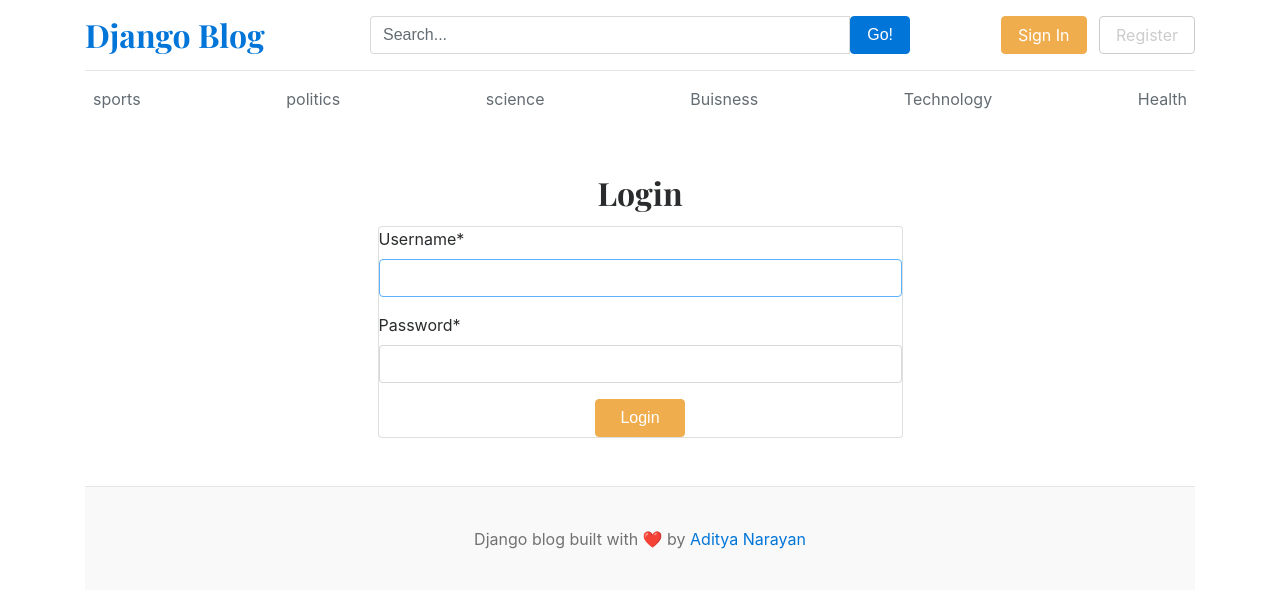
After one commit to aditya123-456/django-blog, a Django app: page /login/ in a window 1280 px wide. The commit adds this page. Shown: the top 590 px of the page. Run offline with Django 5.2, Linux system fonts and the light colour scheme; data comes from the database, SQL or seed files in the repository; both versions use the stored data as it was after the commit; some libraries are stand-ins or nearby versions.

Commit message:
registration and login functionality

```diff
--- a/blog_main/settings.py
+++ b/blog_main/settings.py
@@ -38,7 +38,9 @@ INSTALLED_APPS = [
     'django.contrib.messages',
     'django.contrib.staticfiles',
     'blogs',
-    'assignments'
+    'assignments',
+    'crispy_forms',
+    'crispy_bootstrap4'
 ]
 
 MIDDLEWARE = [
@@ -127,3 +129,5 @@ STATICFILES_DIRS = [
 
 MEDIA_URL = '/media/'
 MEDIA_ROOT = BASE_DIR / "media"
+
+CRISPY_TEMPLATE_PACK ='bootstrap4'
--- a/blog_main/templates/base.html
+++ b/blog_main/templates/base.html
@@ -32,7 +32,7 @@
 
         <!-- Search -->
         <div class="col-md-6">
-            <form action="{% url 'search' %}" method="GET">
+            <form action="/search/" method="GET">
                 <div class="input-group">
                     <input
                         type="text"
@@ -51,9 +51,14 @@
 
         <!-- Buttons -->
         <div class="col-md-3 text-right">
-            <a href="#" class="btn btn-warning mr-2">Sign In</a>
-            <a href="#" class="btn btn-outline-secondary">Register</a>
-        </div>
+    {% if user.is_authenticated %}
+        <span class="mr-2">Welcome, {{ user.username }}</span>
+        <a href="{% url 'logout' %}" class="btn btn-danger">Logout</a>
+    {% else %}
+        <a href="{% url 'login' %}" class="btn btn-warning mr-2">Sign In</a>
+        <a href="{% url 'register' %}" class="btn btn-outline-secondary">Register</a>
+    {% endif %}
+</div>
 
     </div>
 </header>
@@ -77,8 +82,8 @@
 
 
 
-<!-- Footer part-->
- <footer class="blog-footer">
+
+<footer class="blog-footer mt-5">
     <p>
         Django blog built with ❤️ by
         <a href="#">Aditya Narayan</a>
--- a/blog_main/templates/home.html
+++ b/blog_main/templates/home.html
@@ -23,9 +23,9 @@
             {{ featured_post.short_description }}
         </p>
 
-        <a href="{% url 'blogs' featured_post.slug %}" class="btn btn-warning btn-lg">
-            Continue Reading...
-        </a>
+       <a href="{% url 'blogs' featured_post.slug %}" class="btn btn-warning btn-lg">
+    Continue Reading...
+</a>
     </div>
 
 </div>
--- /dev/null
+++ b/blog_main/templates/login.html
@@ -0,0 +1,35 @@
+{% extends 'base.html' %}
+{% load crispy_forms_tags %}
+
+{% block content %}
+
+<div class="container mt-5 mb-5">
+    <div class="row justify-content-center">
+        <div class="col-md-6">
+
+            <!-- Login Heading Outside the Box -->
+            <h2 class="text-center text-dark fw-bold mb-3">
+                Login
+            </h2>
+
+            <div class="card shadow">
+                <div class="card-body">
+                    <form method="POST">
+                        {% csrf_token %}
+
+                        {{ form|crispy }}
+
+                        <div class="text-center mt-3">
+                            <button type="submit" class="btn btn-warning px-4">
+                                Login
+                            </button>
+                        </div>
+                    </form>
+                </div>
+            </div>
+
+        </div>
+    </div>
+</div>
+
+{% endblock %}
--- a/blog_main/urls.py
+++ b/blog_main/urls.py
@@ -15,18 +15,19 @@ Including another URLconf
     2. Add a URL to urlpatterns:  path('blog/', include('blog.urls'))
 """
 from django.contrib import admin
-from django.urls import path, include
+from django.urls import path
 from blog_main import views
-from blogs import views as BlogsView
-from django.conf import settings
-from django.conf.urls.static import static
+from blogs import views as blog_views
 
 urlpatterns = [
     path('admin/', admin.site.urls),
 
     path('', views.home, name='home'),
+    path('register/', views.register, name='register'),
+    path('login/', views.login, name='login'),
+    path('logout/', views.logout_view, name='logout'),
 
-    path('category/', include('blogs.urls')),
-
-    path('<slug:slug>/', BlogsView.blogs, name='blogs'),
-] + static(settings.MEDIA_URL, document_root=settings.MEDIA_ROOT)
+    path('search/', blog_views.search, name='search'),
+    path('category/<int:category_id>/', blog_views.post_by_category, name='post_by_category'),
+    path('blog/<slug:slug>/', blog_views.blogs, name='blogs'),
+]
--- a/blog_main/views.py
+++ b/blog_main/views.py
@@ -1,6 +1,9 @@
-from django.shortcuts import render
+from django.shortcuts import render, redirect
+from .forms import RegistrationForm
 from blogs.models import Blog, Category
 from assignments.models import About
+from django.contrib.auth import login as auth_login, logout
+from django.contrib.auth.forms import AuthenticationForm
 import random
 
 
@@ -26,3 +29,34 @@ def home(request):
     }
 
     return render(request, 'home.html', context)
+
+
+def register(request):
+    if request.method == "POST":
+        form = RegistrationForm(request.POST)
+
+        if form.is_valid():
+            form.save()
+            return redirect('home')
+    else:
+        form = RegistrationForm()
+
+    return render(request, 'register.html', {'form': form})
+
+
+def login(request):
+    if request.method == "POST":
+        form = AuthenticationForm(request, data=request.POST)
+
+        if form.is_valid():
+            auth_login(request, form.get_user())
+            return redirect('home')
+    else:
+        form = AuthenticationForm()
+
+    return render(request, 'login.html', {'form': form})
+
+
+def logout_view(request):
+    logout(request)
+    return redirect('home')
--- a/blogs/urls.py
+++ b/blogs/urls.py
@@ -2,6 +2,7 @@ from django.urls import path
 from . import views
 
 urlpatterns = [
-    path('<int:category_id>/', views.post_by_category, name='post_by_category'),
     path('search/', views.search, name='search'),
+    path('category/<int:category_id>/', views.post_by_category, name='post_by_category'),
+    path('blog/<slug:slug>/', views.blogs, name='blogs'),
 ]
```
Also changed, not shown: blog_main/forms.py (added, +7 -0 lines), blog_main/templates/register.html (added, +35 -0 lines), db.sqlite3.
